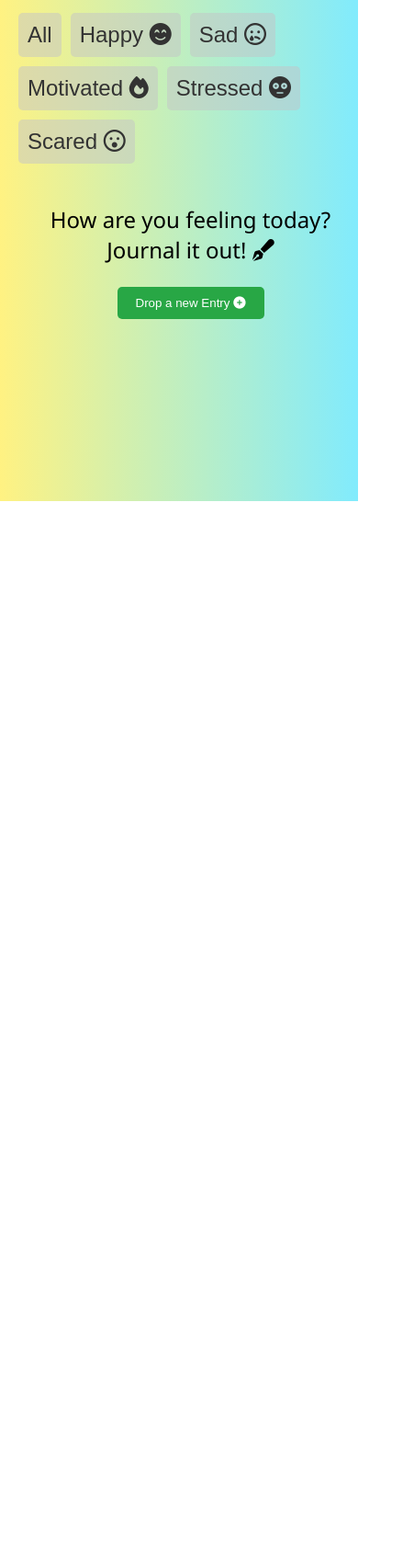
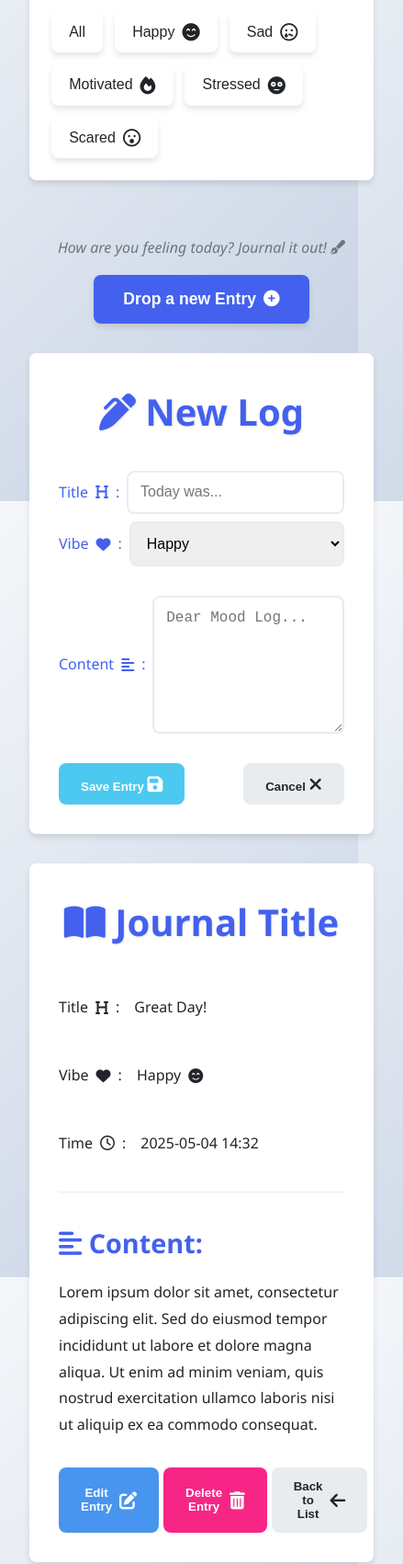
Before and after one commit to dkmakyer/Journal-app-GTP, a plain HTML site: page index.html in a window 390 px wide. Shown: the part 299-2000 px from the top of the page at 92% size, 439 px wide, since content can reach past the window. Before the commit the page ends 844 px from the top, so only its background shows below. Drawn offline with Linux system fonts and the light colour scheme.

Commit message:
fix responsiveness for mobile screen

```diff
--- a/index.css
+++ b/index.css
@@ -1,174 +1,416 @@
+:root {
+    --primary-color: #4361ee;
+    --secondary-color: #3f37c9;
+    --accent-color: #4895ef;
+    --light-color: #f8f9fa;
+    --dark-color: #212529;
+    --success-color: #4cc9f0;
+    --warning-color: #f72585;
+    --border-radius: 8px;
+    --box-shadow: 0 4px 6px rgba(0, 0, 0, 0.1);
+  }
+
   body {
     font-family: 'Segoe UI', Tahoma, Geneva, Verdana, sans-serif;
     margin: 0;
     padding: 0;
-    background: linear-gradient(to right, #fff282, #81ebfd);
+    background: linear-gradient(135deg, #f5f7fa 0%, #c3cfe2 100%);
     background-attachment: fixed;
+    color: var(--dark-color);
+    line-height: 1.6;
   }
 
   .main-container {
     min-width: 375px;
+    max-width: 1200px;
     margin: 0 auto;
-    padding: 20px;
-    font-size: 1.5rem;
+    padding: 2rem;
+    font-size: 1rem;
   }
 
   h1, h2, h3 {
-    color: #333;
+    color: var(--dark-color);
+    margin: 0 0 1rem 0;
+  }
+
+  h1 {
+    font-size: 2.5rem;
+    font-weight: 700;
+    text-align: center;
+    margin-bottom: 2rem;
+    color: var(--primary-color);
+    text-shadow: 1px 1px 2px rgba(0,0,0,0.1);
+  }
+
+  h2 {
+    font-size: 1.8rem;
+    font-weight: 600;
+  }
+
+  h3 {
+    font-size: 1.4rem;
+    font-weight: 500;
   }
 
   .search-container {
-    margin-bottom: 20px;
+    margin-bottom: 2rem;
+    background: white;
+    padding: 1.5rem;
+    border-radius: var(--border-radius);
+    box-shadow: var(--box-shadow);
+  }
+
+  .search-container label {
+    display: block;
+    margin-bottom: 0.5rem;
+    font-weight: 500;
+    color: var(--primary-color);
   }
 
   .search-container input[type="text"] {
-    padding: 10px;
-    margin-top: 5px;
-    border: 1px solid #ccc;
-    border-radius: 5px;
-    width: 97%;
+    padding: 0.8rem;
+    width: 100%;
+    border: 2px solid #e9ecef;
+    border-radius: var(--border-radius);
+    font-size: 1rem;
+    box-sizing: border-box;
   }
 
-.mood-filter-container{
-    display: grid;
-    grid-template-columns: 1fr;
+  .search-container input[type="text"]:focus {
+    outline: none;
+    border-color: var(--accent-color);
+    box-shadow: 0 0 0 3px rgba(72, 149, 239, 0.2);
+  }
+
+  .mood-filter-container {
+    margin-top: 1.5rem;
+  }
+
+  .mood-filter-title {
+    margin-bottom: 1rem;
+    color: var(--primary-color);
   }
 
   .mood-filter-buttons {
     display: flex;
     flex-wrap: wrap;
-    gap: 10px;
+    gap: 0.8rem;
   }
 
-.mood-filter-buttons button, .journal-entry-buttons button, .journal-detail-buttons button  {
-    padding: 10px;
+  .mood-filter-buttons button {
+    padding: 0.8rem 1.2rem;
     border: none;
-    font-size: 1.5rem;
-    border-radius: 5px;
-    background-color: rgba(196, 196, 199, 0.5);
-    color: #333;
+    font-size: 1rem;
+    border-radius: var(--border-radius);
+    background-color: white;
+    color: var(--dark-color);
     cursor: pointer;
+    box-shadow: var(--box-shadow);
+    display: flex;
+    align-items: center;
+    gap: 0.5rem;
+  }
+
+  .mood-filter-buttons button:hover,
+  .journal-entry-buttons button:hover,
+  .journal-detail-buttons button:hover {
+    transform: translateY(-2px);
+    box-shadow: 0 6px 8px rgba(0, 0, 0, 0.1);
+  }
+
+  .mood-filter-buttons button i,
+  .journal-entry-buttons button i,
+  .journal-detail-buttons button i {
+    font-size: 1.2rem;
+  }
+
+  .journal-list-container {
+    display: grid;
+    grid-template-columns: 1fr;
+    gap: 1.5rem;
+    margin-top: 2rem;
   }
 
   .journal-list {
     background: white;
-    border-radius: 5px;
-    padding: 15px;
-    margin-bottom: 15px;
-    box-shadow: 0 2px 5px rgba(0, 0, 0, 0.1);
+    border-radius: var(--border-radius);
+    padding: 1.5rem;
+    box-shadow: var(--box-shadow);
+    cursor: pointer;
+    border-left: 4px solid var(--accent-color);
   }
 
-.journal-title h2 {
-    margin: 0;
+  .journal-list:hover {
+    transform: translateY(-5px);
+    box-shadow: 0 10px 15px rgba(0, 0, 0, 0.1);
+  }
+
+  .journal-title {
+    display: flex;
+    align-items: center;
+    gap: 0.8rem;
+    margin-bottom: 1rem;
+  }
+
+  .journal-title i {
+    color: var(--accent-color);
+    font-size: 1.5rem;
+  }
+
+  .journal-mood {
+    display: flex;
+    align-items: center;
+    gap: 0.5rem;
+    margin-bottom: 0.8rem;
+    color: var(--secondary-color);
+  }
+
+  .timestamp {
+    color: #6c757d;
+    font-size: 0.9rem;
+    margin-bottom: 1rem;
   }
 
   .add-entry-button {
     text-align: center;
-    margin-top: 20px;
+    margin-top: 3rem;
     display: flex;
     flex-direction: column;
     align-items: center;
   }
 
   .add-entry-button button {
-    padding: 10px 20px;
+    padding: 1rem 2rem;
     border: none;
-    border-radius: 5px;
-    background-color: #28a745;
+    border-radius: var(--border-radius);
+    background-color: var(--primary-color);
     color: white;
     cursor: pointer;
-    max-width: 12rem;
+    font-size: 1.1rem;
+    font-weight: 600;
+    display: flex;
+    align-items: center;
+    gap: 0.5rem;
+    box-shadow: var(--box-shadow);
   }
 
-.hidden{
+  .add-entry-button button:hover {
+    background-color: var(--secondary-color);
+    transform: translateY(-2px);
+  }
+
+  .add-entry-button p {
+    margin-top: 0.8rem;
+    color: #6c757d;
+    font-style: italic;
+  }
+
+  .hidden {
     display: none;
   }
 
   .journal-entry-modal {
     background: white;
-    padding: 20px;
-    border-radius: 5px;
-    box-shadow: 0 2px 5px rgba(0, 0, 0, 0.1);
+    padding: 2rem;
+    border-radius: var(--border-radius);
+    box-shadow: var(--box-shadow);
+    max-width: 800px;
+    margin: 2rem auto;
+  }
+
+  .journal-entry-title {
+    text-align: center;
+    margin-bottom: 2rem;
+    color: var(--primary-color);
+  }
+
+  .journal-content {
+    display: grid;
+    grid-template-columns: 1fr;
+    gap: 1.5rem;
+  }
+
+  .journal-content label {
+    display: block;
+    margin-bottom: 0.5rem;
+    font-weight: 500;
+    color: var(--primary-color);
+    display: flex;
+    align-items: center;
+    gap: 0.5rem;
+  }
+
+  .journal-content input[type="text"],
+  .journal-content select,
+  .journal-content textarea {
+    width: 100%;
+    padding: 0.8rem;
+    border: 2px solid #e9ecef;
+    border-radius: var(--border-radius);
+    font-size: 1rem;
+    box-sizing: border-box;
+  }
+
+  .journal-content textarea {
+    height: 150px;
+    resize: vertical;/*find out what it does*/
+  }
+
+  .journal-content input[type="text"]:focus,
+  .journal-content select:focus,
+  .journal-content textarea:focus {
+    outline: none;
+    border-color: var(--accent-color);
+    box-shadow: 0 0 0 3px rgba(72, 149, 239, 0.2);
+  }
+
+  .journal-entry-buttons {
+    display: flex;
+    justify-content: space-between;
+    gap: 1rem;
+    margin-top: 1.5rem;
   }
 
   .journal-entry-buttons button {
-    margin-right: 10px;
+    padding: 0.8rem 1.5rem;
+    border: none;
+    border-radius: var(--border-radius);
+    font-weight: 600;
+    cursor: pointer;
   }
 
-textarea {
-    width: 95%;
-    height: 100px;
-    padding: 10px;
-    border: 1px solid #ccc;
-    border-radius: 5px;
-    resize: none;
+  .journal-entry-buttons button:first-child {
+    background-color: var(--success-color);
+    color: white;
   }
 
-.journal-content{
+  .journal-entry-buttons button:last-child {
+    background-color: #e9ecef;
+    color: var(--dark-color);
+  }
+
+  .journal-detail-container {
+    background: white;
+    padding: 2rem;
+    border-radius: var(--border-radius);
+    box-shadow: var(--box-shadow);
+    max-width: 800px;
+    margin: 2rem auto;
+  }
+
+  .journal-detail-container-title {
+    text-align: center;
+    margin-bottom: 2rem;
+    color: var(--primary-color);
+  }
+
+  .journal-top-content {
     display: grid;
     grid-template-columns: 1fr;
     gap: 1rem;
+    margin-bottom: 2rem;
+    padding-bottom: 1.5rem;
+    border-bottom: 1px solid #e9ecef;
   }
 
-
-@media (min-width: 768px) {
-    .search-container {
-        flex-direction: row;
-        justify-content: space-between;
+  .journal-detail-title {
+    display: flex;
+    align-items: center;
+    gap: 0.5rem;
+    font-weight: 500;
   }
 
-    .search-container input[type="text"] {
-        flex: 1;
-        margin-right: 10px;
-        width: 98%;
+  .journal-detail-title span {
+    font-weight: 400;
+    margin-left: 0.5rem;
+  }
+
+  .journal-detail-content h2 {
+    margin-bottom: 1rem;
+    color: var(--primary-color);
+  }
+
+  .journal-detail-text {
+    line-height: 1.8;
+    white-space: pre-line;
+  }
+
+  .journal-detail-buttons {
+    display: flex;
+    justify-content: space-between;
+    margin-top: 2rem;
+    gap: 0.3rem;
+  }
+
+  .journal-detail-buttons button {
+    padding: 0.8rem 1.5rem;
+    border: none;
+    border-radius: var(--border-radius);
+    font-weight: 600;
+    cursor: pointer;
+    display: flex;
+    align-items: center;
+    gap: 0.5rem;
+  }
+
+  .journal-detail-buttons button:first-child {
+    background-color: var(--accent-color);
+    color: white;
+  }
+
+  .journal-detail-buttons button:nth-child(2) {
+    background-color: var(--warning-color);
+    color: white;
+  }
+
+  .journal-detail-buttons button:last-child {
+    background-color: #e9ecef;
+    color: var(--dark-color);
+  }
+
+  @media (min-width: 640px) {
+    .search-container {
+      display: grid;
+      grid-template-columns: 1fr 2fr;
+      gap: 2rem;
+      align-items: center;
     }
 
     .mood-filter-buttons {
       justify-content: flex-start;
     }
 
-    .journal-list {
-        display: flex;
-        flex-direction: column;
+    .journal-top-content {
+      grid-template-columns: repeat(2, 1fr);
+    }
   }
 
+  @media (min-width: 768px) {
     .journal-list-container {
-        display: grid;
       grid-template-columns: repeat(2, 1fr);
-        gap: 20px;
     }
 
-    .journal-top-content{
-        display: flex;
-        flex-direction: row;
-        align-items: center;
-        justify-content: space-between;
+    .journal-top-content {
+      grid-template-columns: repeat(3, 1fr);
     }
 
-    .add-entry-button {
-        display: flex;
-        justify-content: center;
+    .journal-content textarea,
+    .journal-content label:last-child {
+      grid-column: span 2;
     }
   }
 
   @media (min-width: 1024px) {
-    .main-container {
-        max-width: 1200px;
-    }
-
-    .mood-filter-container{
-        display: grid;
-        grid-template-columns: 0.7fr 2fr;
-    }
-    .mood-filter-buttons{
-        display: flex;
-        flex-direction: row;
-        align-items: center;
-        gap: auto;
-        justify-content: space-between;
-    }
-
     .journal-list-container {
       grid-template-columns: repeat(3, 1fr);
     }
+
+    .mood-filter-container {
+      grid-template-columns: 0.8fr 2fr;
+      gap: 2rem;
     }
+
+    .mood-filter-buttons {
+      justify-content: flex-start;
+    }
+  }
--- a/index.html
+++ b/index.html
@@ -88,7 +88,7 @@
         </div>
       </section>
 
-      <section class="journal-entry-modal hidden">
+      <section class="journal-entry-modal">
         <h1 class="journal-entry-title"><i class="fas fa-pen-alt"></i> New Log</h1>
         <div class="journal-content">
           <div>
@@ -121,7 +121,7 @@
         </div>
       </section>
 
-      <section class="journal-detail-container hidden">
+      <section class="journal-detail-container">
           <h1 class="journal-detail-container-title"><i class="fas fa-book-open"></i> Journal Title</h1>
         <div class="journal-top-content">
             <p class="journal-detail-title">Title <i class="fas fa-heading"></i> : <span>Great Day!</span></p>
```
Lines whose indentation alone changed are shown as unchanged.
